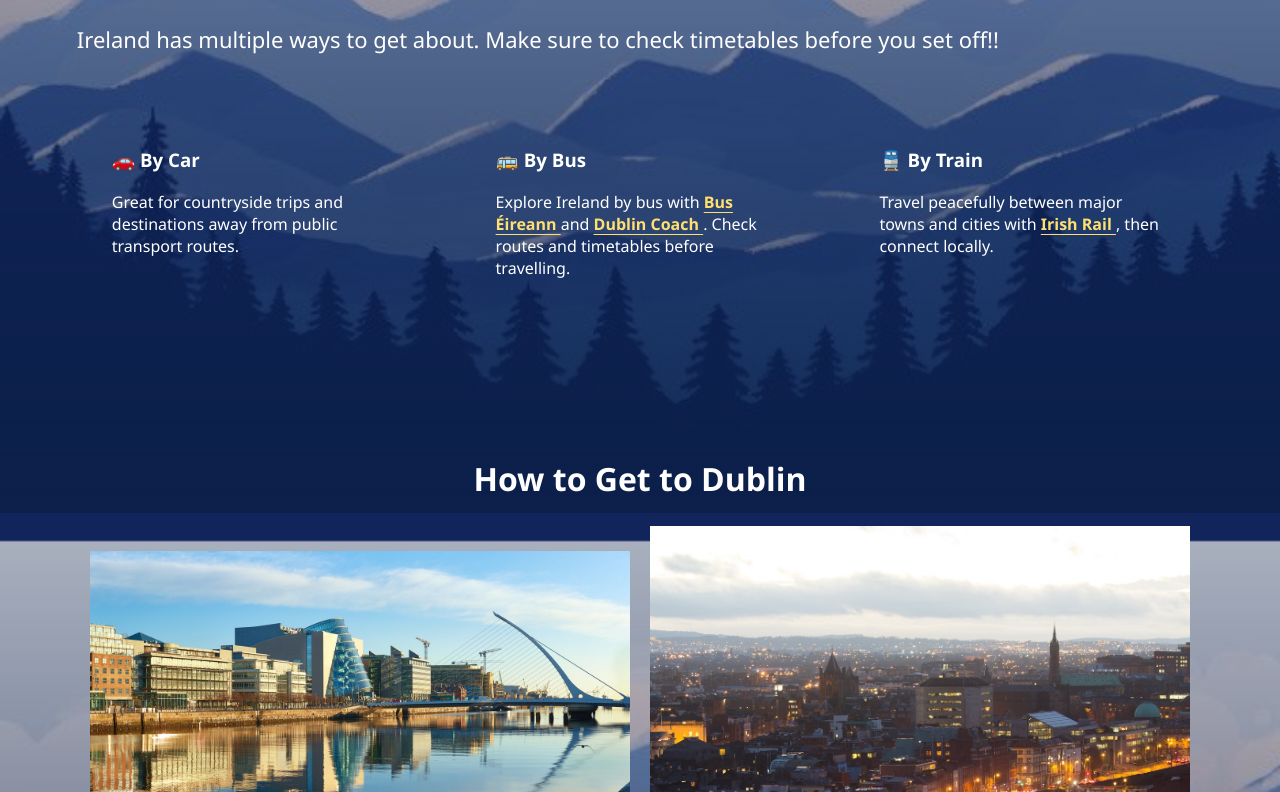
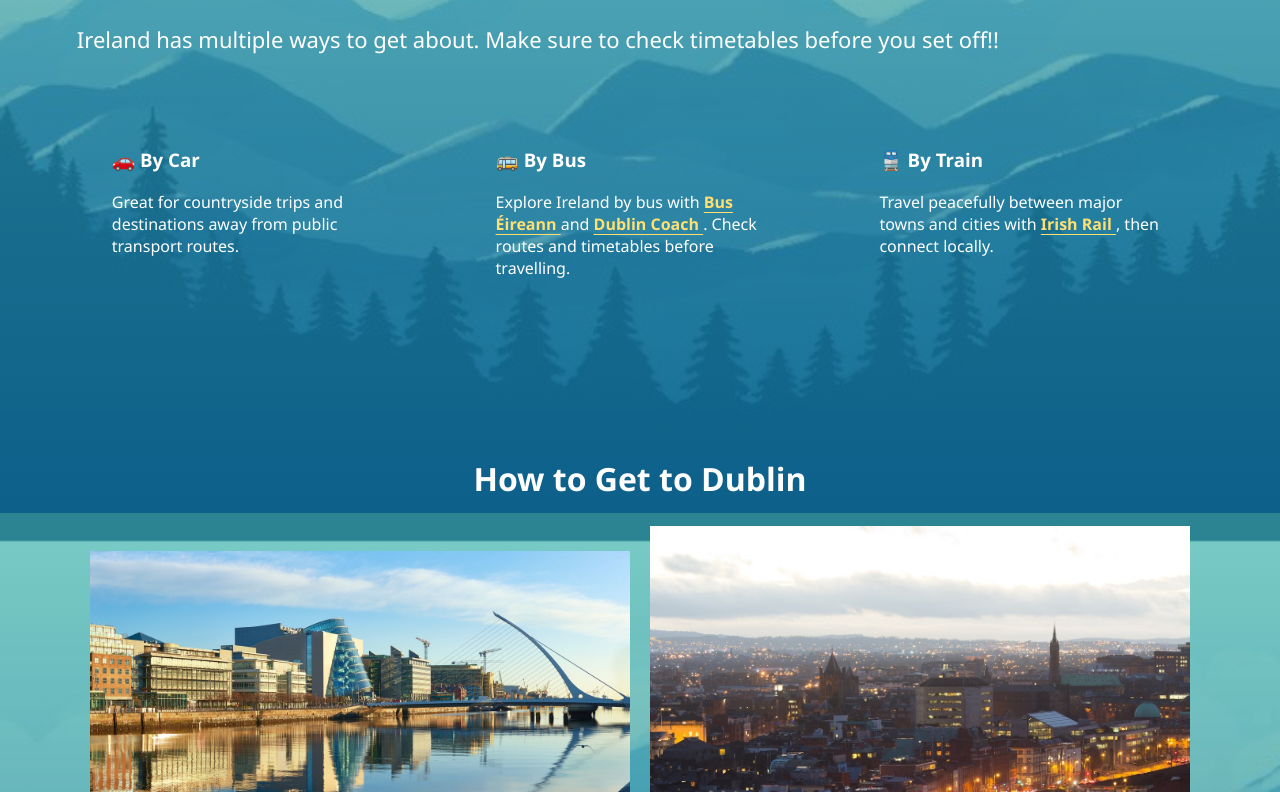
Before and after one commit to AdrianGR5/Travel-Guide-Project, a plain HTML site: page Travel.html in a window 1280 px wide. Shown: the part 287-1079 px from the top of the page. Drawn offline with Linux system fonts and the light colour scheme.

Commit message:
Update style.css

```diff
--- a/style.css
+++ b/style.css
@@ -6,19 +6,17 @@ body {
 
     background-image:
         linear-gradient(
-            to bottom,
-            rgba(10, 30, 70, 0.2),
-            rgba(10, 30, 70, 0.85)
+            360deg,
+            rgba(11, 110, 148, 0.8),
+            rgba(60, 196, 180, 0.6)
         ),
         url("images/image.png");
 
+    background-color: #2bb6e8;
     background-size: cover;
     background-position: center;
-    background-repeat: no-repeat;
     background-attachment: fixed;
-    min-height: 100vh;
 }
-
 
 
 
@@ -47,7 +45,7 @@ header {
 
 footer {
     background-color: #1e293b;
-    color: #94a3b8;
+    color: #ffffff;
     text-align: center;
     padding: 16px;
     margin-top: auto;
```
